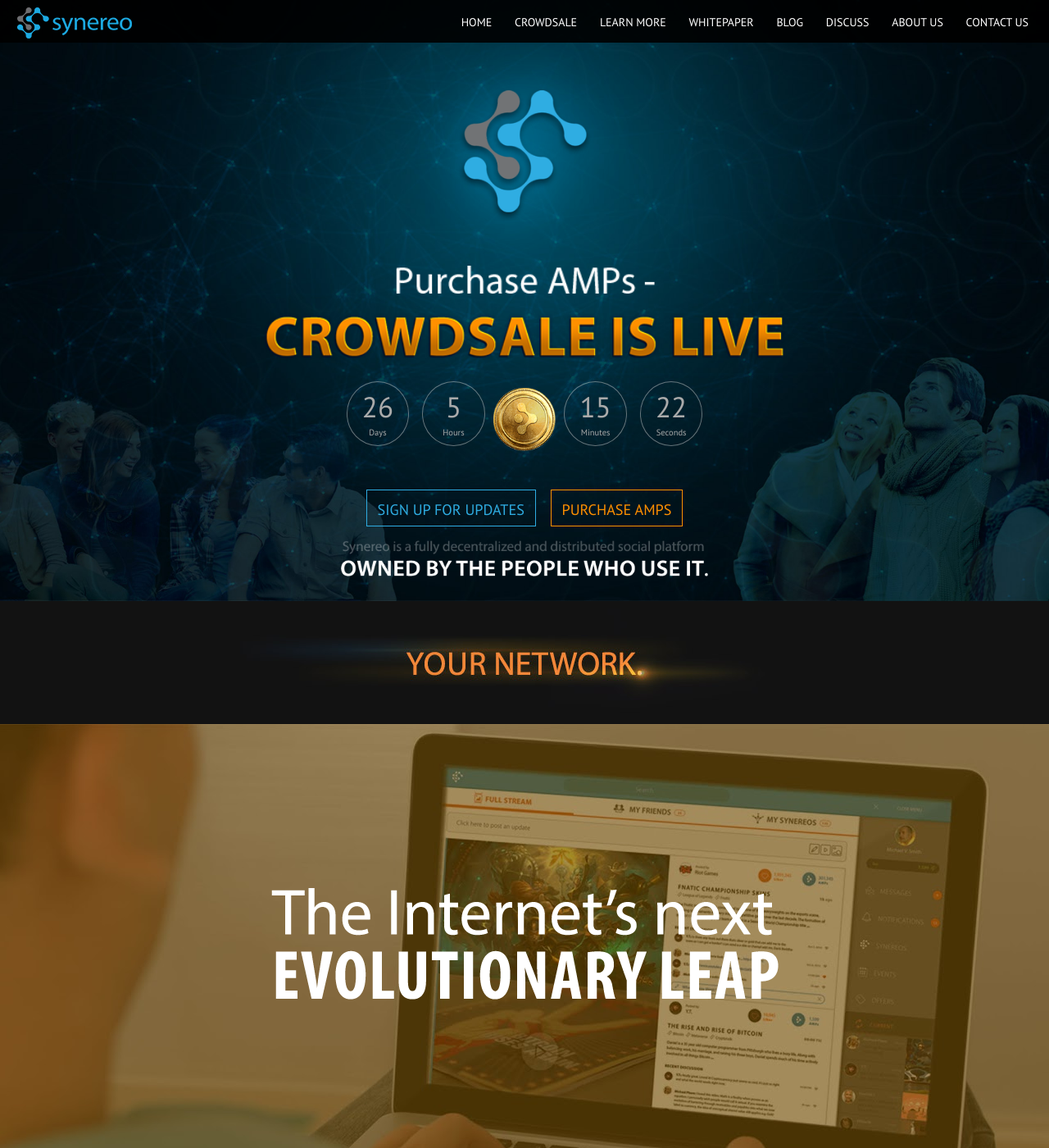
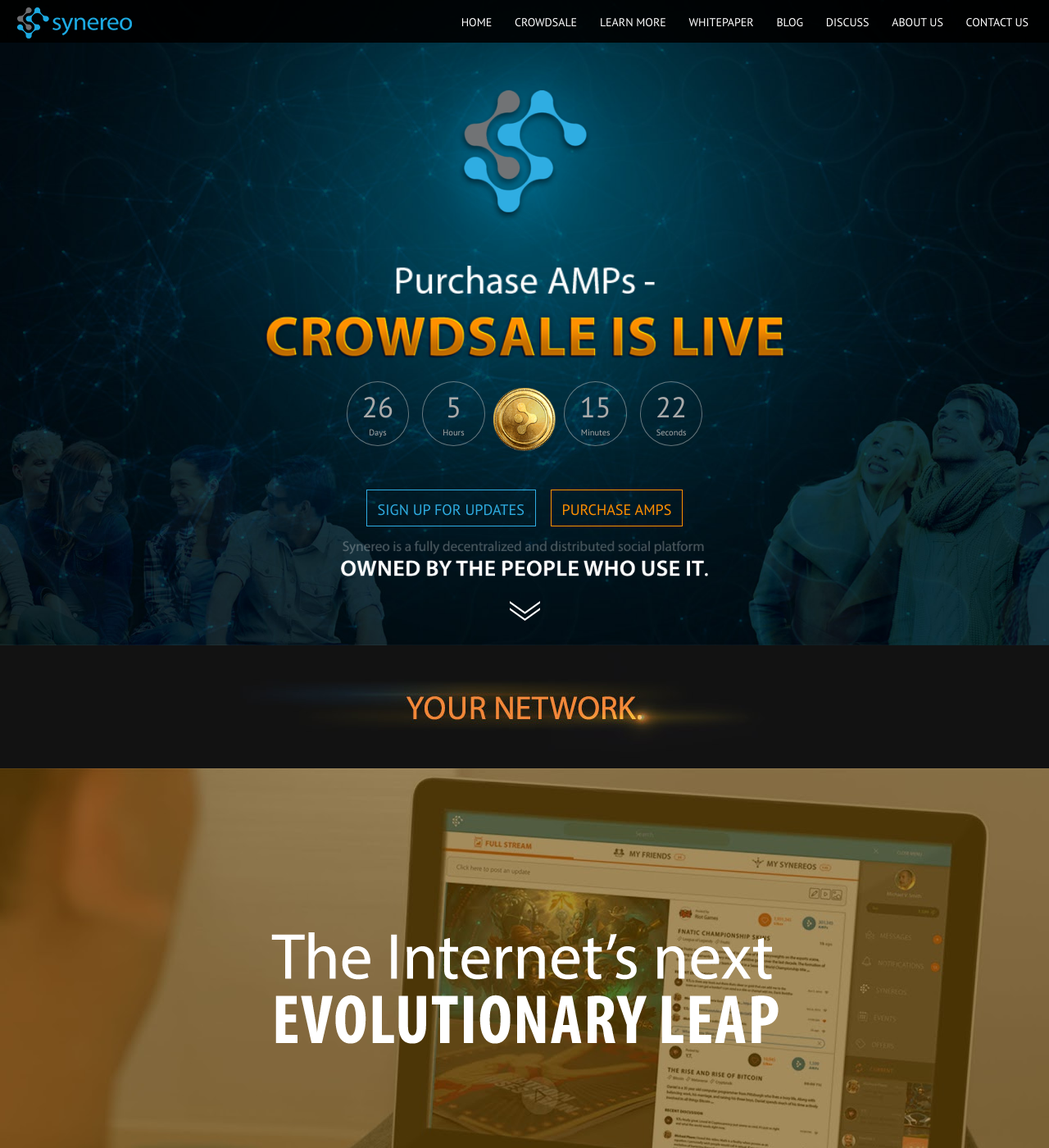
Before and after one commit to synereo/synereo.github.io, a Jekyll site: the page built from index.html, in a window 1280 px wide and 1400 px high. Shown: the whole window at 82% size. Built offline with Jekyll 4.4.1, drawn with Linux system fonts in a browser that asks for light colours; nearby versions of some CDN libraries.

Commit message:
Add arrows

```diff
--- a/_layouts/home.html
+++ b/_layouts/home.html
@@ -69,6 +69,7 @@
           <a href="#contact" class="cta cta-blue">Sign up for updates</a>
           <a href="https://crowdsale.synereo.com" class="cta cta-orange">Purchase AMPs</a>
           <img class="subtitle" src="/img/synereo/subtitle.png">
+          <img class="arrows" src="/img/synereo/arrows.png">
         </div>
       </section>
 
--- a/_sass/_home.scss
+++ b/_sass/_home.scss
@@ -78,6 +78,9 @@
                 margin: 2% auto 0 auto;
                 padding-bottom: 30px;
                 display: block;
+            }
+            img.arrows {
+                padding-bottom: 30px;
             }
         }
     }
```
Also changed, not shown: img/synereo/arrows.png (added).
